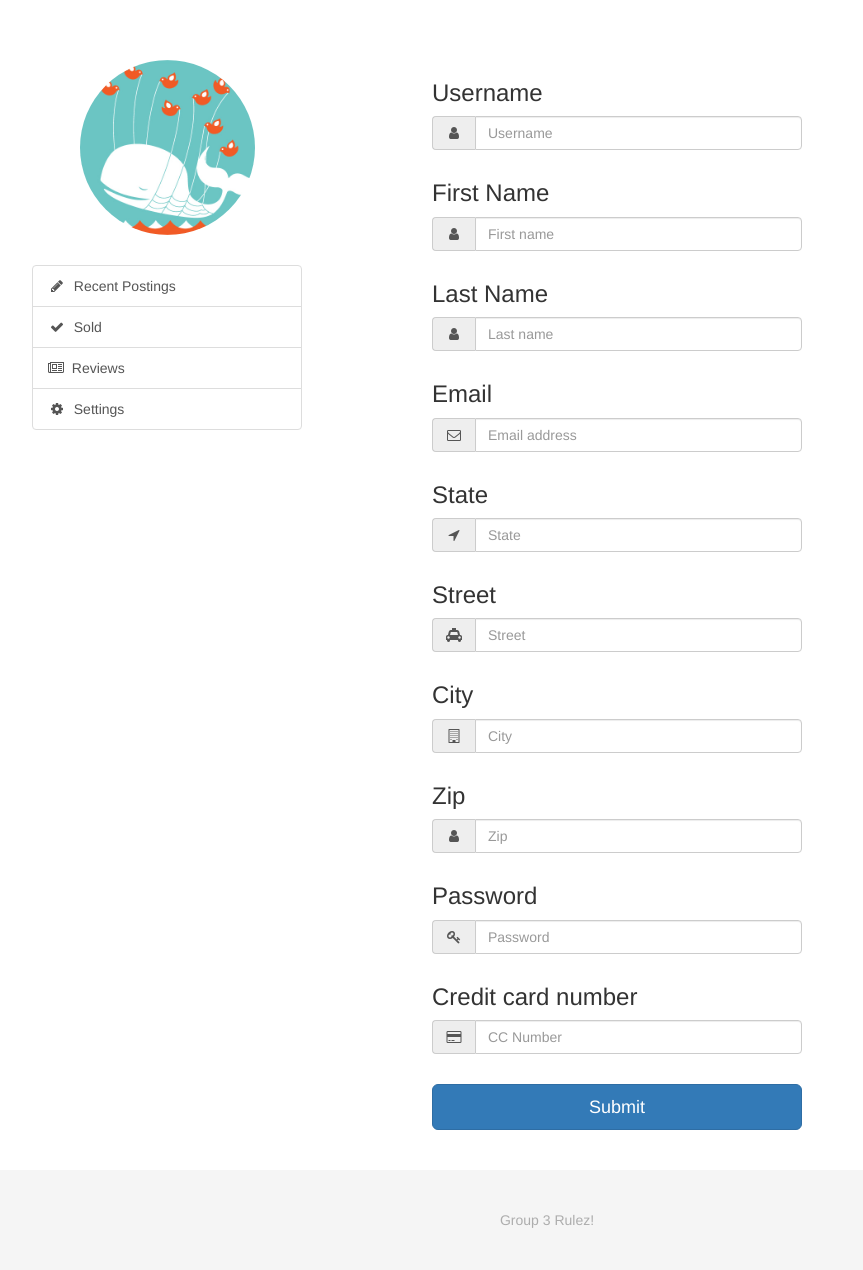
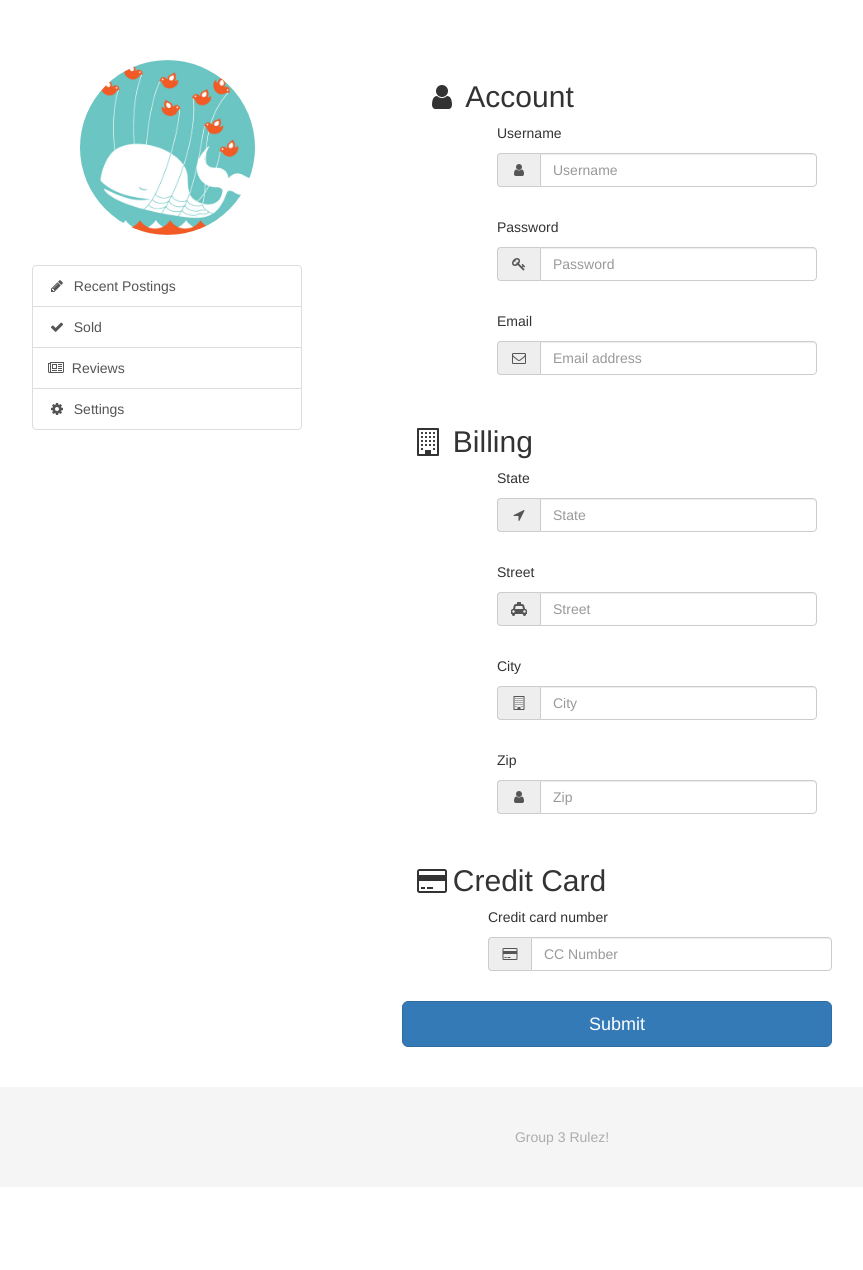
Before and after one commit to Danwakeem/Database-Project, a PHP site: page /user_profile.php?id=1&settings=1 in a window 1280 px wide. Shown: the part 72-1342 px from the top of the page, without its empty margins (108-971 px from the left). After the commit the page ends 1217 px from the top, so only its background shows below. Run offline with PHP 8.4, Linux system fonts and the light colour scheme; the visitor is signed in with stand-in values (Sample User, id 1); some libraries are stand-ins or nearby versions.

```diff
--- a/PHP_src/css/style.css
+++ b/PHP_src/css/style.css
@@ -112,6 +112,10 @@ a:hover{
   margin: 30px 0px;
 }
 
+.margin-left{
+  margin-left: 20%;
+}
+
 /* Not sure if this is relevent */
 
 .form-signin {
--- a/PHP_src/header.php
+++ b/PHP_src/header.php
@@ -62,8 +62,7 @@
         <button type="button" class="close" data-dismiss="modal"><span aria-hidden="true">&times;</span><span class="sr-only">Close</span></button>
         <h4 class="modal-title" id="myModalLabel">Shopping Cart</h4>
       </div>
-      <div class="modal-body">
-      </div>
+      <div class="modal-body"></div>
       <div class="modal-footer">
         <button type="button" class="btn btn-default" data-dismiss="modal">Close</button>
       </div>
--- a/PHP_src/js/common.js
+++ b/PHP_src/js/common.js
@@ -24,6 +24,7 @@ var toType = function(obj) {
 
 $(document).ready(function(){
 	$('.fa-shopping-cart').click(function(){
+		if($('.modal-body').is(':empty')){
 			$.ajax({url: 'get_products.php',
 			 data: {action: 'getCart'},
 			 type: 'post',
@@ -31,6 +32,7 @@ $(document).ready(function(){
 			 		addToCart(output);
 			 }
 			});
+		}
 	});
 	$('.add-cart').click(function(){
 		var prodId = $('#prod-id').text();
--- a/PHP_src/user_profile.php
+++ b/PHP_src/user_profile.php
@@ -74,68 +74,85 @@
 					<?php elseif(isset($_GET['settings'])): ?>
 						<div class="user-account-settings">
 							<form role="form" method="POST" action="">
+								<div class="row">
+									<div class="col-md-1">
+										<i class="fa fa-user fa-2x" style="margin-top: 23px;"></i>
+									</div>
+									<div class="col-md-11">
+										<h2>Account</h2>
+									</div>
+								<div class="margin-left">
 									<div class="settings-group">
-									<h3>Username</h3>
+										<p>Username</p>
 										<div class="input-group">
 											<span class="input-group-addon"><i class="fa fa-user fa-fw"></i></span><input class="form-control username" type="text" placeholder="Username">
 										</div>
 									</div>
 									<div class="settings-group">
-									<h3>First Name</h3>
+										<p>Password</p>
 										<div class="input-group">
-										<span class="input-group-addon"><i class="fa fa-user fa-fw"></i></span><input class="form-control first-name" type="text" placeholder="First name">
+											<span class="input-group-addon"><i class="fa fa-key fa-fw"></i></span><input class="form-control password" type="password" placeholder="Password">
 										</div>
 									</div>
 									<div class="settings-group">
-									<h3>Last Name</h3>
-									<div class="input-group">
-										<span class="input-group-addon"><i class="fa fa-user fa-fw"></i></span><input class="form-control last-name" type="text" placeholder="Last name">
-									</div>
-								</div>
-								<div class="settings-group">
-									<h3>Email</h3>
+										<p>Email</p>
 										<div class="input-group">
 											<span class="input-group-addon"><i class="fa fa-envelope-o fa-fw"></i></span><input class="form-control email" type="text" placeholder="Email address">
 										</div>
 									</div>
+								</div>
+								<div class="row">
+									<div class="col-md-1">
+										<i class="fa fa-building-o fa-2x" style="margin-top: 23px;"></i>
+									</div>
+									<div class="col-md-11">
+										<h2>Billing</h2>
+									</div>
+								</div>
+								<div class="margin-left">
 									<div class="settings-group">
-									<h3>State</h3>
+										<p>State</p>
 										<div class="input-group">
 											<span class="input-group-addon"><i class="fa fa-location-arrow fa-fw"></i></span><input class="form-control state" type="text" placeholder="State">
 										</div>
 									</div>
 									<div class="settings-group">
-									<h3>Street</h3>
+										<p>Street</p>
 										<div class="input-group">
 											<span class="input-group-addon"><i class="fa fa-cab fa-fw"></i></span><input class="form-control street" type="text" placeholder="Street">
 										</div>
 									</div>
 									<div class="settings-group">
-									<h3>City</h3>
+										<p>City</p>
 										<div class="input-group">
 											<span class="input-group-addon"><i class="fa fa-building-o fa-fw"></i></span><input class="form-control city" type="text" placeholder="City">
 										</div>
 									</div>
 									<div class="settings-group">
-									<h3>Zip</h3>
+										<p>Zip</p>
 										<div class="input-group">
 											<span class="input-group-addon"><i class="fa fa-user fa-fw"></i></span><input class="form-control zip" type="text" placeholder="Zip">
 										</div>
 									</div>
+								</div>
+								<div class="row">
+									<div class="col-md-1">
+										<i class="fa fa-credit-card fa-2x" style="margin-top: 23px;"></i>
+									</div>
+									<div class="col-md-11">
+										<h2>Credit Card</h2>
+									</div>
+								<div class="margin-left">
 									<div class="settings-group">
-									<h3>Password</h3>
-									<div class="input-group">
-										<span class="input-group-addon"><i class="fa fa-key fa-fw"></i></span><input class="form-control password" type="password" placeholder="Password">
-									</div>
-								</div>
-								<div class="settings-group">
-									<h3>Credit card number</h3>
+										<p>Credit card number</p>
 										<div class="input-group">
 											<span class="input-group-addon"><i class="fa fa-credit-card fa-fw"></i></span><input class="form-control credit-card" type="password" placeholder="CC Number">
 										</div>
 									</div>
+								</div>
 								<button class="btn btn-lg btn-primary btn-block" type="submit">Submit</button>
 							</form>
+						</div>
 					<?php else: ?>
 						<?php $postings =  userProducts($userId); ?>
 						<h1>Recent Postings</h1>
```
Lines whose indentation alone changed are shown as unchanged.
